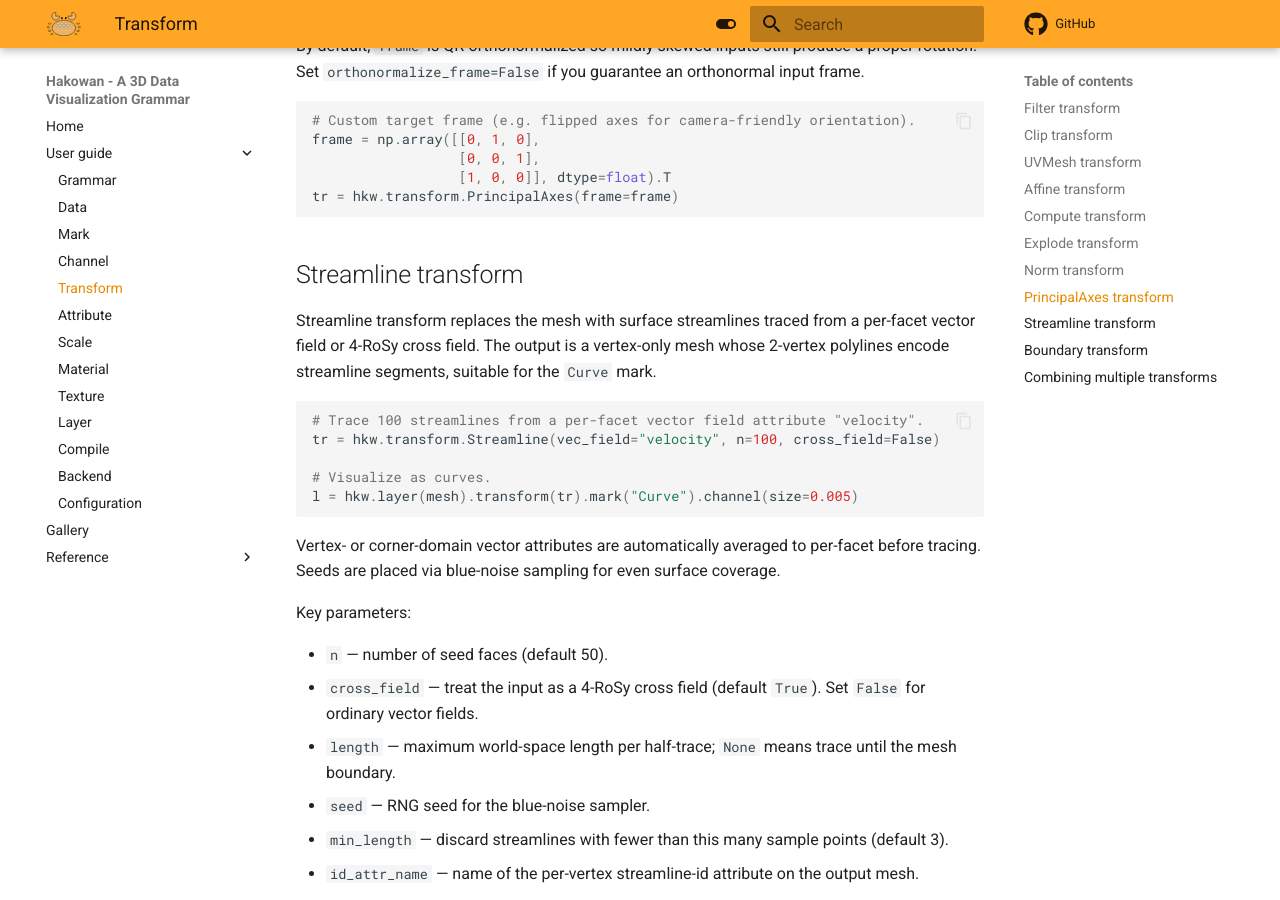
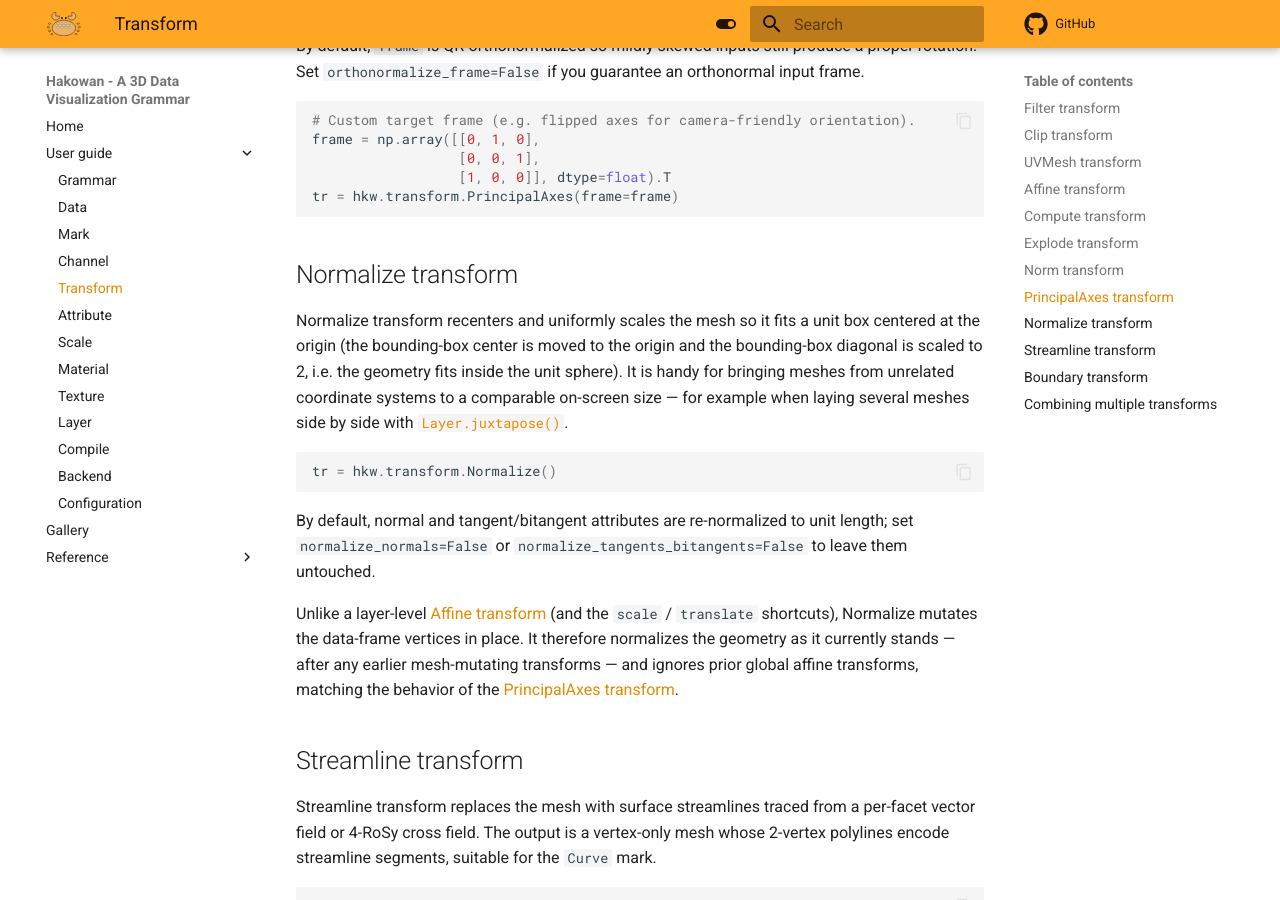
Before and after one commit to Hakowan/hakowan, an MkDocs documentation site: the page built from docs/guide/transform.md, in a window 1280 px wide and 900 px high, scrolled down 2637 px. Built offline with MkDocs 1.6.1 and Material for MkDocs 9.7.7, drawn with Linux system fonts in a browser that asks for light colours; comment, search, counter and statistics services are not loaded.

Commit message:
Update doc.

````diff
--- a/docs/guide/transform.md
+++ b/docs/guide/transform.md
@@ -130,6 +130,26 @@
 tr = hkw.transform.PrincipalAxes(frame=frame)
 ```
 
+## Normalize transform
+
+Normalize transform recenters and uniformly scales the mesh so it fits a unit box centered at the
+origin (the bounding-box center is moved to the origin and the bounding-box diagonal is scaled to 2,
+i.e. the geometry fits inside the unit sphere). It is handy for bringing meshes from unrelated
+coordinate systems to a comparable on-screen size — for example when laying several meshes side by
+side with [`Layer.juxtapose()`](layer.md).
+
+```py
+tr = hkw.transform.Normalize()
+```
+
+By default, normal and tangent/bitangent attributes are re-normalized to unit length; set
+`normalize_normals=False` or `normalize_tangents_bitangents=False` to leave them untouched.
+
+Unlike a layer-level [Affine transform](#affine-transform) (and the `scale` / `translate` shortcuts),
+Normalize mutates the data-frame vertices in place. It therefore normalizes the geometry as it
+currently stands — after any earlier mesh-mutating transforms — and ignores prior global affine
+transforms, matching the behavior of the [PrincipalAxes transform](#principalaxes-transform).
+
 ## Streamline transform
 
 Streamline transform replaces the mesh with surface streamlines traced from a per-facet vector
````
Also changed, not shown: 1 other file.
